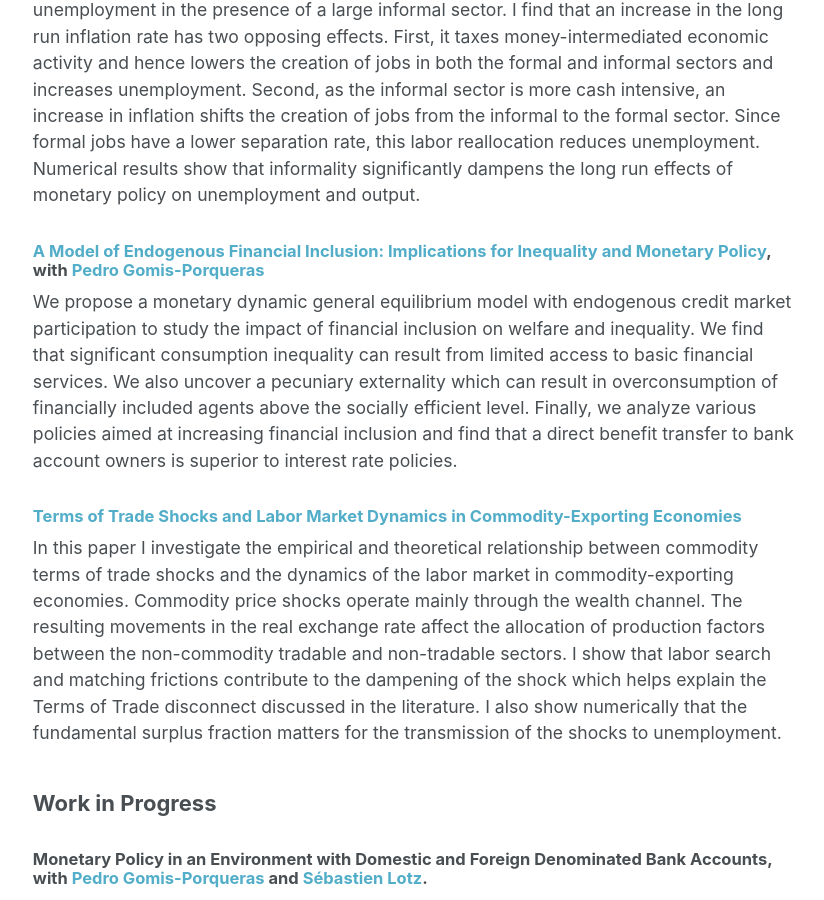
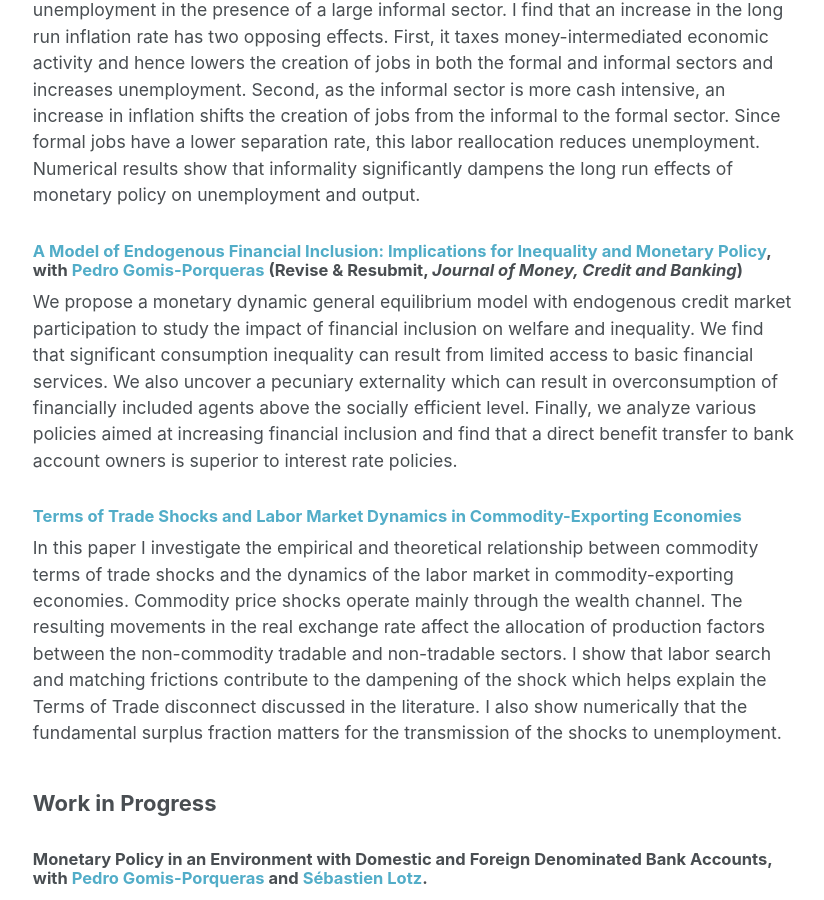
Before and after one commit to maitlahcen/maitlahcen.github.io, a Jekyll site: the page built from _pages/research.md, in a window 1280 px wide and 900 px high, scrolled down 356 px. Shown: the whole window, without its empty margins (251-1075 px from the left). Built offline with Jekyll 4.4.1, drawn with Linux system fonts in a browser that asks for light colours.

Commit message:
Added R&R

```diff
--- a/_pages/research.md
+++ b/_pages/research.md
@@ -12,7 +12,7 @@ permalink: /research
 
 I examine in a theoretical model the long run relationship between inflation, output and unemployment in the presence of a large informal sector. I find that an increase in the long run inflation rate has two opposing effects. First, it taxes money-intermediated economic activity and hence lowers the creation of jobs in both the formal and informal sectors and increases unemployment. Second, as the informal sector is more cash intensive, an increase in inflation shifts the creation of jobs from the informal to the formal sector. Since formal jobs have a lower separation rate, this labor reallocation reduces unemployment. Numerical results show that informality significantly dampens the long run effects of monetary policy on unemployment and output.
 
-#### [A Model of Endogenous Financial Inclusion: Implications for Inequality and Monetary Policy](https://ideas.repec.org/p/zur/econwp/310.html), with [Pedro Gomis-Porqueras](https://sites.google.com/site/pedrogomisporqueras/)
+#### [A Model of Endogenous Financial Inclusion: Implications for Inequality and Monetary Policy](https://ideas.repec.org/p/zur/econwp/310.html), with [Pedro Gomis-Porqueras](https://sites.google.com/site/pedrogomisporqueras/) (Revise & Resubmit, *Journal of Money, Credit and Banking*)
 
 We propose a monetary dynamic general equilibrium model with endogenous credit market participation to study the impact of financial inclusion on welfare and inequality. We find that significant consumption inequality can result from limited access to basic financial services. We also uncover a pecuniary externality which can result in overconsumption of financially included agents above the socially efficient level. Finally, we analyze various policies aimed at increasing financial inclusion and find that a direct benefit transfer to bank account owners is superior to interest rate policies.
 
```
